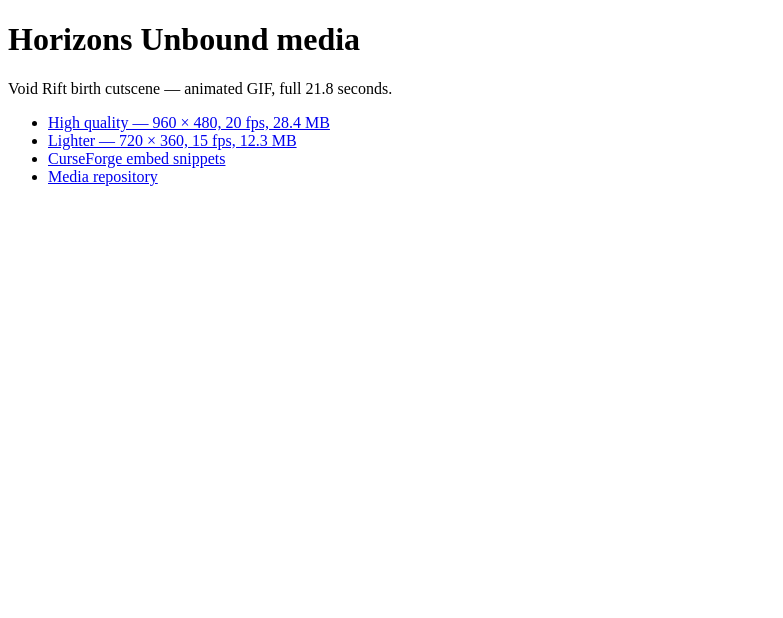
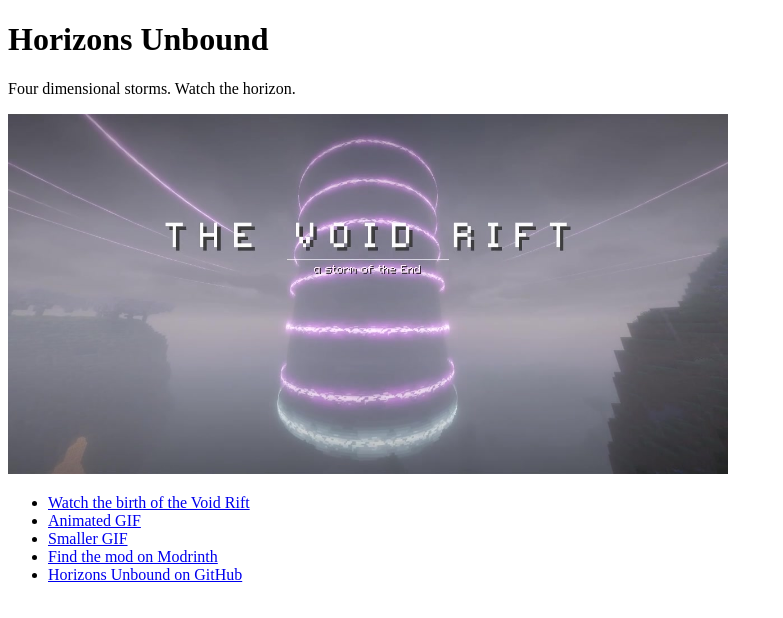
Before and after one commit to dcvke/horizons-unbound-media, a plain HTML site: page index.html in a window 1280 px wide. Shown: the whole page, without its empty margins (0-783 px from the left). Drawn offline with Linux system fonts and the light colour scheme.

Commit message:
Replace production notes with an English gallery for players

```diff
--- a/index.html
+++ b/index.html
@@ -2,13 +2,15 @@
 <html lang="en">
 <meta charset="utf-8">
 <meta name="viewport" content="width=device-width, initial-scale=1">
-<title>Horizons Unbound media</title>
-<h1>Horizons Unbound media</h1>
-<p>Void Rift birth cutscene — animated GIF, full 21.8 seconds.</p>
+<title>Horizons Unbound</title>
+<h1>Horizons Unbound</h1>
+<p>Four dimensional storms. Watch the horizon.</p>
+<p><a href="https://dcvke.github.io/horizons-unbound-media/video/void-rift-birth.mp4"><img src="https://raw.githubusercontent.com/dcvke/horizons-unbound-media/main/posters/void-rift-birth.jpg" alt="The Void Rift arrives" width="720"></a></p>
 <ul>
-  <li><a href="gif/void-rift-birth.gif">High quality — 960 × 480, 20 fps, 28.4 MB</a></li>
-  <li><a href="gif/void-rift-birth-light.gif">Lighter — 720 × 360, 15 fps, 12.3 MB</a></li>
-  <li><a href="https://github.com/dcvke/horizons-unbound-media/blob/main/CURSEFORGE.md">CurseForge embed snippets</a></li>
-  <li><a href="https://github.com/dcvke/horizons-unbound-media">Media repository</a></li>
+<li><a href="video/void-rift-birth.mp4">Watch the birth of the Void Rift</a></li>
+<li><a href="gif/void-rift-birth.gif">Animated GIF</a></li>
+<li><a href="gif/void-rift-birth-light.gif">Smaller GIF</a></li>
+<li><a href="https://modrinth.com/project/horizonsunbound">Find the mod on Modrinth</a></li>
+<li><a href="https://github.com/dcvke/horizons-unbound">Horizons Unbound on GitHub</a></li>
 </ul>
 </html>
```
Also changed, not shown: CURSEFORGE.html (deleted, +0 -5 lines), 3 other files.
